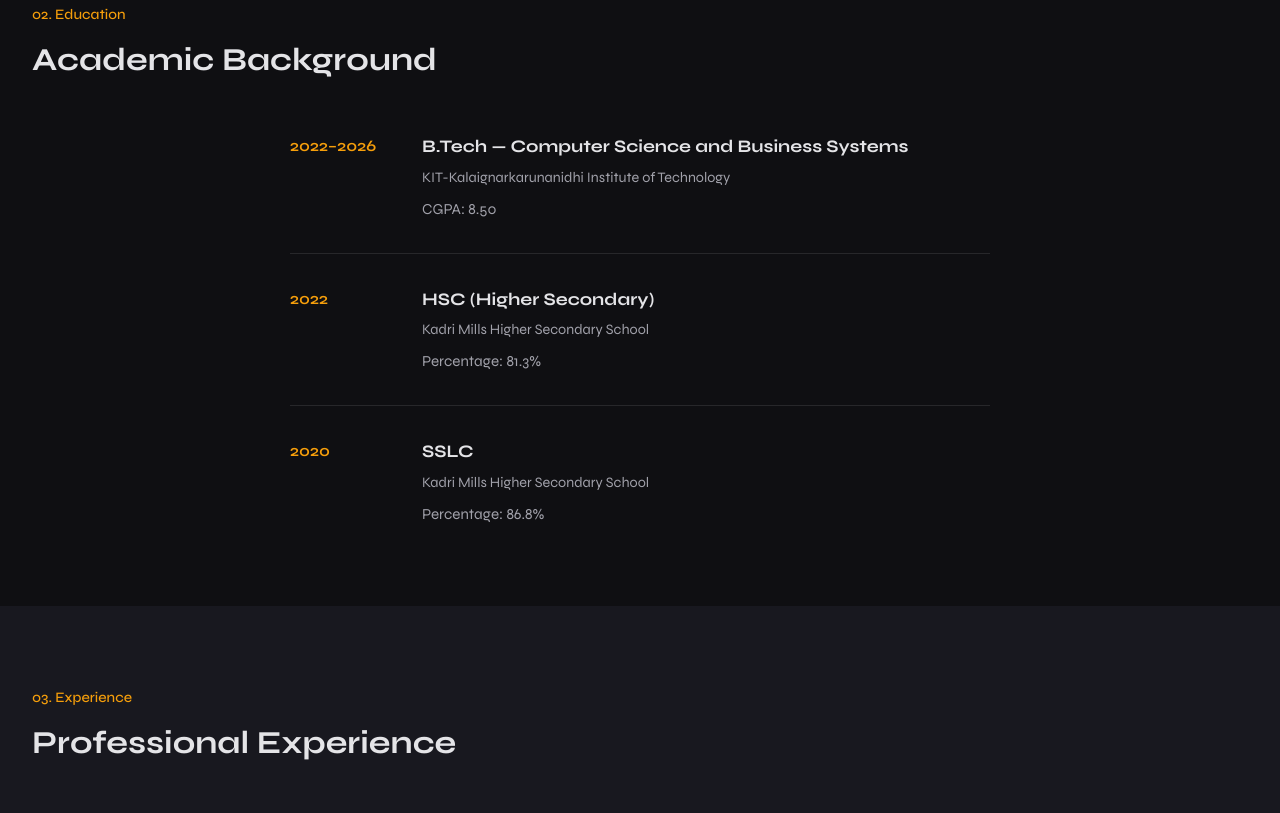
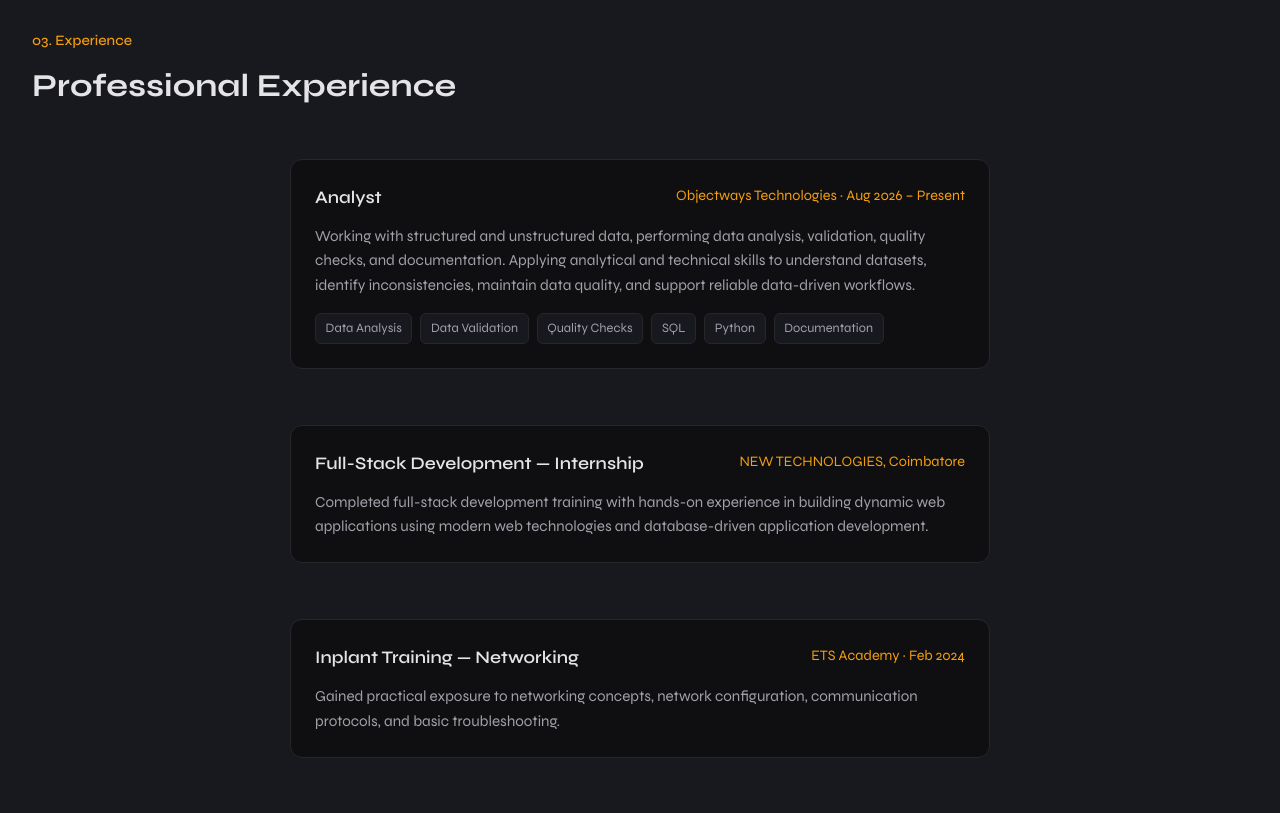
Before and after one commit to SrinithiDhandapani/Srinithi_Portfolio, a plain HTML site: page srinithi_portfolio.html in a window 1280 px wide. Shown: the part 1515-2328 px from the top of the page. Drawn offline with Linux system fonts and the light colour scheme.

Commit message:
Updated portfolio with LifeLens and analyst experience

````diff
--- a/srinithi_portfolio.html
+++ b/srinithi_portfolio.html
@@ -248,6 +248,63 @@
             </div>
         </div>
     </section>
+    ```html
+<section id="experience" class="experience">
+    <div class="section-header">
+        <span class="section-tag">03. Experience</span>
+        <h2>Professional Experience</h2>
+    </div>
+
+    <div class="projects-grid" style="max-width: 700px; margin: 0 auto;">
+
+        <div class="exp-card">
+            <div class="exp-header">
+                <span class="exp-title">Analyst</span>
+                <span class="exp-date">Objectways Technologies · Aug 2026 – Present</span>
+            </div>
+            <p class="exp-desc">
+                Working with structured and unstructured data, performing data analysis,
+                validation, quality checks, and documentation. Applying analytical and
+                technical skills to understand datasets, identify inconsistencies,
+                maintain data quality, and support reliable data-driven workflows.
+            </p>
+            <div class="project-tags" style="margin-top: 1rem;">
+                <span>Data Analysis</span>
+                <span>Data Validation</span>
+                <span>Quality Checks</span>
+                <span>SQL</span>
+                <span>Python</span>
+                <span>Documentation</span>
+            </div>
+        </div>
+
+        <div class="exp-card">
+            <div class="exp-header">
+                <span class="exp-title">Full-Stack Development — Internship</span>
+                <span class="exp-date">NEW TECHNOLOGIES, Coimbatore</span>
+            </div>
+            <p class="exp-desc">
+                Completed full-stack development training with hands-on experience
+                in building dynamic web applications using modern web technologies
+                and database-driven application development.
+            </p>
+        </div>
+
+        <div class="exp-card">
+            <div class="exp-header">
+                <span class="exp-title">Inplant Training — Networking</span>
+                <span class="exp-date">ETS Academy · Feb 2024</span>
+            </div>
+            <p class="exp-desc">
+                Gained practical exposure to networking concepts, network
+                configuration, communication protocols, and basic troubleshooting.
+            </p>
+        </div>
+
+    </div>
+</section>
+```
+
 
     <section id="education" class="education">
         <div class="section-header"><span class="section-tag">02. Education</span><h2>Academic Background</h2></div>
@@ -336,18 +393,41 @@
                     <div class="project-tags"><span>HTML</span><span>CSS</span><span>JavaScript</span></div>
                 </div>
             </a>
-            <a href="https://github.com/SrinithiDhandapani/Life_Lens" target="_blank" rel="noopener" class="project-card">
+
+<a href="https://github.com/SrinithiDhandapani/Life_Lens"
+   target="_blank"
+   rel="noopener"
+   class="project-card">
+
     <div class="project-image">
         <div class="project-logo">
-                        <img src="assets/images/lifelens-logo.svg" alt="LifeLens logo" class="project-logo-img">
+            <img src="assets/images/lifelens-logo.svg"
+                 alt="LifeLens logo"
+                 class="project-logo-img">
         </div>
     </div>
+
     <div class="project-info">
         <h3>LifeLens — Mood Analysis & Wellness Dashboard</h3>
-                    <p>Flask-based mood analysis platform with NLP sentiment detection, analytics dashboard, gamification and wellness recommendations.</p>
-                    <div class="project-tags"><span>Flask</span><span>Python</span><span>NLP</span><span>Analytics</span></div>
+
+        <p>
+            A Flask-based wellness platform that analyzes user mood and sentiment
+            from text, presents insights through an analytics dashboard, and
+            provides personalized wellness recommendations with gamification
+            features.
+        </p>
+
+        <div class="project-tags">
+            <span>Python</span>
+            <span>Flask</span>
+            <span>NLP</span>
+            <span>Sentiment Analysis</span>
+            <span>Analytics</span>
         </div>
+    </div>
+
 </a>
+
         </div>
     </section>
 
````
Lines whose indentation alone changed are shown as unchanged.
